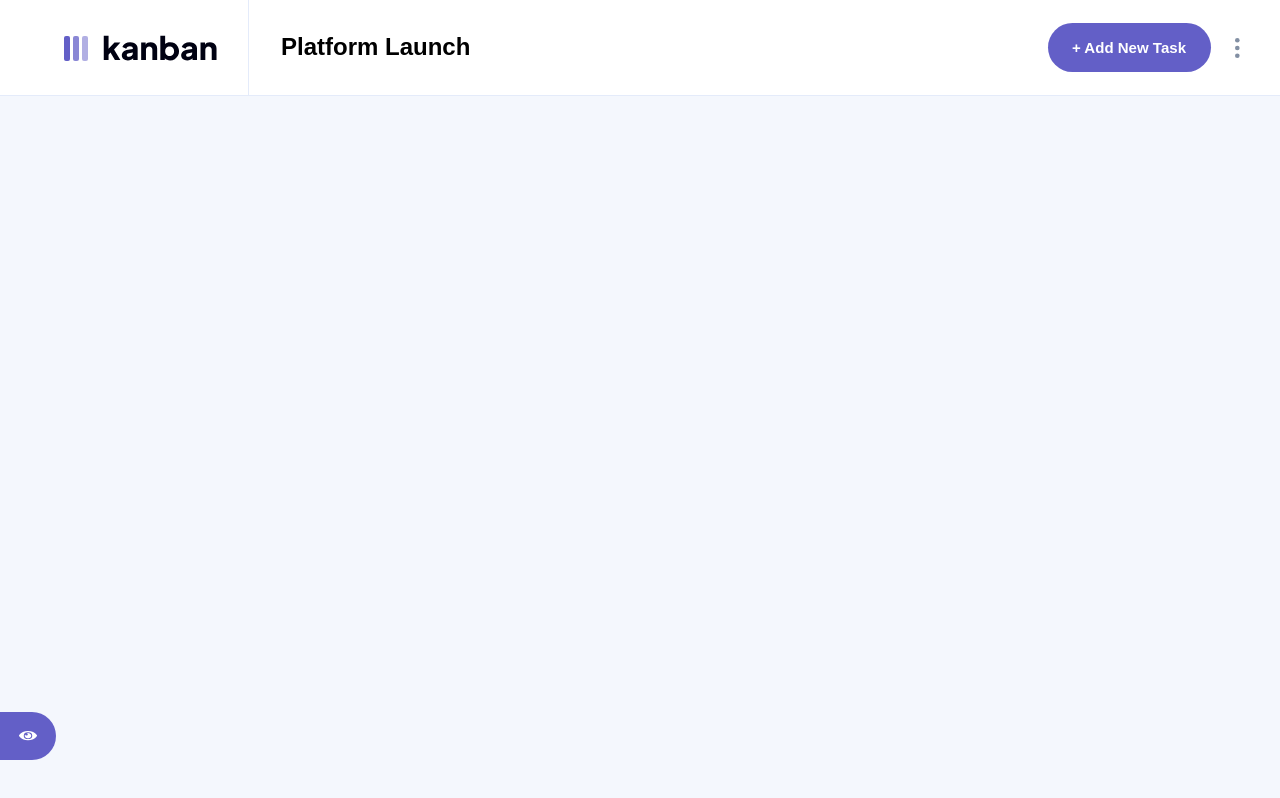
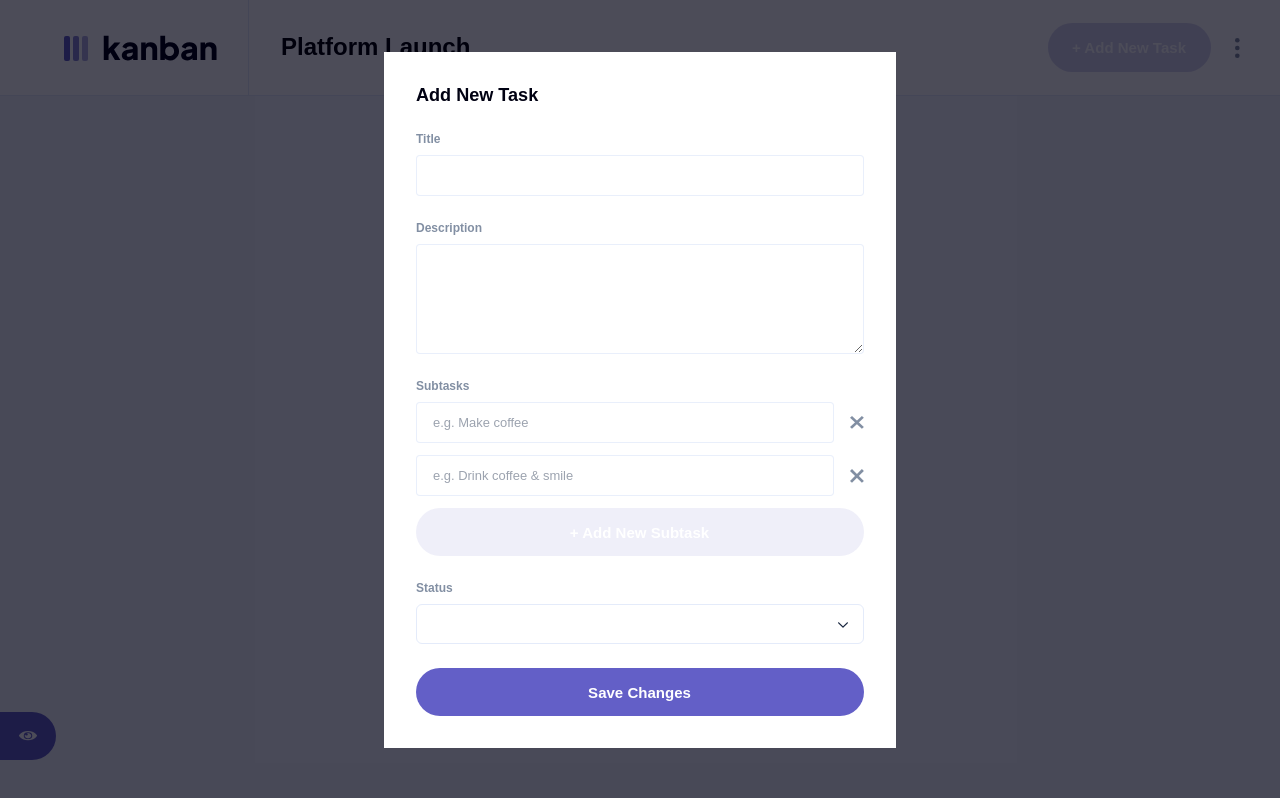
Before and after one commit to cwalsh-orgnk/kanban-task-manager, a Vue app: page / in a window 1280 px wide. Both pictures are taken after a click on the button "+ Add New Task". Built offline with nearby package versions, Linux system fonts and the light colour scheme.

Commit message:
Add base modal-add-new-note stylings and functionality

```diff
--- a/src/common/header-main.vue
+++ b/src/common/header-main.vue
@@ -4,21 +4,33 @@
   >
     <NavSidebar />
     <h1 class="text-xl black font-bold" v-if="note">{{ note }}</h1>
-    <BaseButton :buttonText="'+ Add New Task'" />
+    <BaseButton
+      :buttonText="'+ Add New Task'"
+      :class="this.addTaskButtonClass"
+      @click="showModal"
+    />
     <button class="flex">
       <img alt="Vue logo" src="../assets/icon-vertical-ellipsis.svg" />
     </button>
   </header>
+  <NoteAddNew
+    v-show="isAddNewModalVisible"
+    @close="closeModal"
+    :filteredNotesList="filteredNotesList"
+  />
 </template>
 <script>
 import BaseButton from "../common/base-button.vue";
 import NavSidebar from "../common/nav-sidebar.vue";
+import NoteAddNew from "../common/modal-note-add-new.vue";
+import store from "../store/store.js";
 
 export default {
   name: "HeaderMain",
   components: {
     BaseButton,
     NavSidebar,
+    NoteAddNew,
   },
   props: {
     msg: String,
@@ -26,6 +38,29 @@ export default {
   data() {
     return {
       note: "Platform Launch",
+      isAddNewModalVisible: false,
+    };
+  },
+  computed: {
+    addTaskButtonClass() {
+      return this.activeBoard === null ? "opacity-25" : "active";
+    },
+    filteredNotesList() {
+      const filteredNotes = this.notes.boards.filter((val) =>
+        val.name.includes(this.activeBoard)
+      );
+      return filteredNotes;
+    },
+  },
+  methods: {
+    showModal() {
+      this.isAddNewModalVisible = true;
+    },
+  },
+  setup() {
+    const { state } = store();
+    return {
+      ...state,
     };
   },
 };
--- /dev/null
+++ b/src/common/modal-note-add-new.vue
@@ -0,0 +1,151 @@
+<template>
+  <div
+    class="modal-backdrop fixed inset-0 bg-black bg-opacity-70 flex items-center justify-center z-50"
+  >
+    <div class="modal bg-white flex flex-col shadow-sm max-w-lg w-full p-8 m-8">
+      <header class="modal-header relative mb-6">
+        <h3 class="title text-lg font-bold text-black">Add New Task</h3>
+      </header>
+      <div class="input-group flex flex-col mb-6">
+        <label for="title" class="text-xs text-mediumGray font-bold mb-2"
+          >Title</label
+        >
+        <input
+          type="text"
+          name="title"
+          class="w-full border border-linesLight border-opacity-80 py-2 px-4 text-base font-medium text-black rounded"
+        />
+      </div>
+      <div class="input-group flex flex-col mb-6">
+        <label for="description" class="text-xs text-mediumGray font-bold mb-2"
+          >Description</label
+        >
+        <textarea
+          name="description"
+          rows="4"
+          class="w-full border border-linesLight border-opacity-80 py-2 px-4 text-base font-medium text-black rounded"
+        />
+      </div>
+      <div class="input-group flex flex-col">
+        <label for="subtask" class="text-xs text-mediumGray font-bold mb-2"
+          >Subtasks</label
+        >
+        <div class="input-wrap flex mb-3 items-center">
+          <input
+            type="text"
+            name="subtask"
+            class="w-full border border-linesLight border-opacity-80 py-2 px-4 text-base font-medium text-black rounded mr-4"
+            :placeholder="'e.g. Make coffee'"
+          />
+          <button class="text-mediumGray">
+            <img src="../assets/icon-cross.svg" />
+          </button>
+        </div>
+        <div class="input-wrap flex mb-3 items-center">
+          <input
+            type="text"
+            name="subtask"
+            class="w-full border border-linesLight border-opacity-80 py-2 px-4 text-base font-medium text-black rounded mr-4"
+            :placeholder="'e.g. Drink coffee & smile'"
+          />
+          <button class="text-mediumGray">
+            <img src="../assets/icon-cross.svg" />
+          </button>
+        </div>
+      </div>
+      <BaseButton
+        :buttonText="'+ Add New Subtask'"
+        :class="'w-full text-mainPurple bg-mainPurple bg-opacity-10'"
+      />
+      <h5 class="text-xs text-mediumGray font-bold mt-6 mb-2">Status</h5>
+      <div class="select-wrapper mb-6">
+        <select
+          class="product-filter-select relative w-full border border-linesLight h-[40px] px-4 pr-10"
+          @change="selected(task, $event)"
+        >
+          <option
+            v-for="status in filteredStatusList"
+            v-bind:key="status"
+            :value="status"
+          >
+            {{ status }}
+          </option>
+        </select>
+      </div>
+      <BaseButton :buttonText="'Save Changes'" :class="'w-full'" />
+    </div>
+  </div>
+</template>
+<script>
+import BaseButton from "./base-button.vue";
+import store from "../store/store.js";
+
+export default {
+  name: "NoteAddNew",
+  components: {
+    BaseButton,
+  },
+  emits: {
+    taskUpdated: false,
+    editModal: false,
+  },
+  props: {
+    task: Object,
+    completedTasks: String,
+    filteredNotesList: Array,
+  },
+  data() {
+    return {
+      isCompleted: "text-mediumGray line-through",
+      notCompleted: "",
+      showOptions: false,
+      showEditTask: false,
+    };
+  },
+  computed: {
+    filteredStatusList() {
+      if (this.activeBoard === null) return;
+      const availableStatus = [];
+      this.filteredNotesList[0].columns.forEach((element) => {
+        availableStatus.push(element.name);
+      });
+      return availableStatus;
+    },
+  },
+  methods: {
+    close() {
+      if (this.status === this.task.status) {
+        this.$emit("taskUpdated", false);
+      } else {
+        this.$emit("taskUpdated", true);
+      }
+      this.$emit("close");
+    },
+    options() {
+      this.showOptions = !this.showOptions;
+    },
+    edit() {
+      this.showOptions = false;
+      this.$emit("edit");
+    },
+    deleteTask() {
+      return false;
+    },
+    check(subtask) {
+      subtask.isCompleted = !subtask.isCompleted;
+    },
+    selected(task, event) {
+      task.status = event.target.value;
+    },
+  },
+  setup() {
+    const { state } = store();
+    return {
+      ...state,
+    };
+  },
+};
+</script>
+<style lang="scss">
+@import "../assets/base.scss";
+</style>
--- a/src/common/note-card.vue
+++ b/src/common/note-card.vue
@@ -83,7 +83,6 @@ export default {
       if (this.taskUpdated === true) {
         this.$emit("listUpdated", this.task);
       }
-      console.log("test");
       this.isDetailsModalVisible = false;
       this.isEditModalVisible = true;
     },
```
